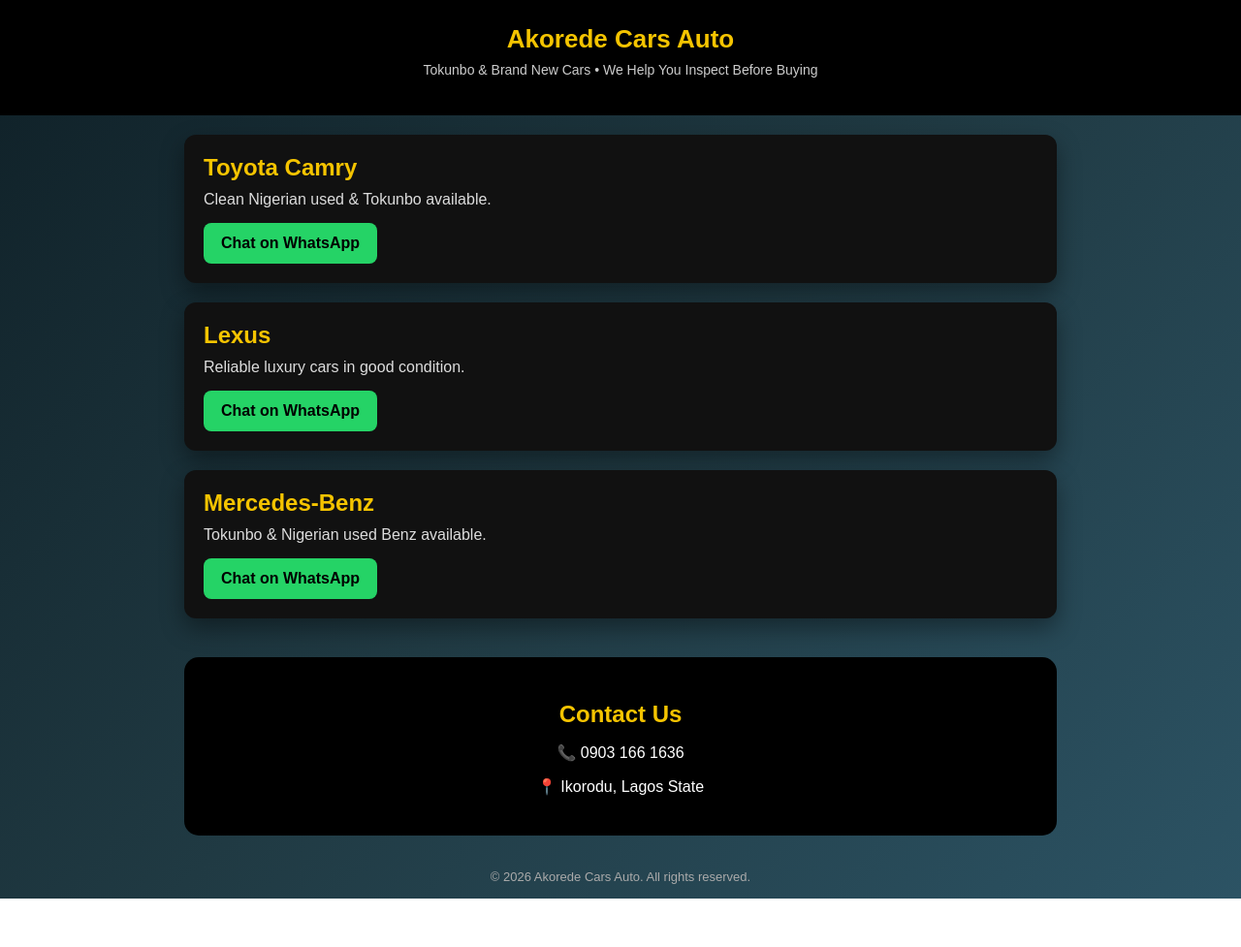
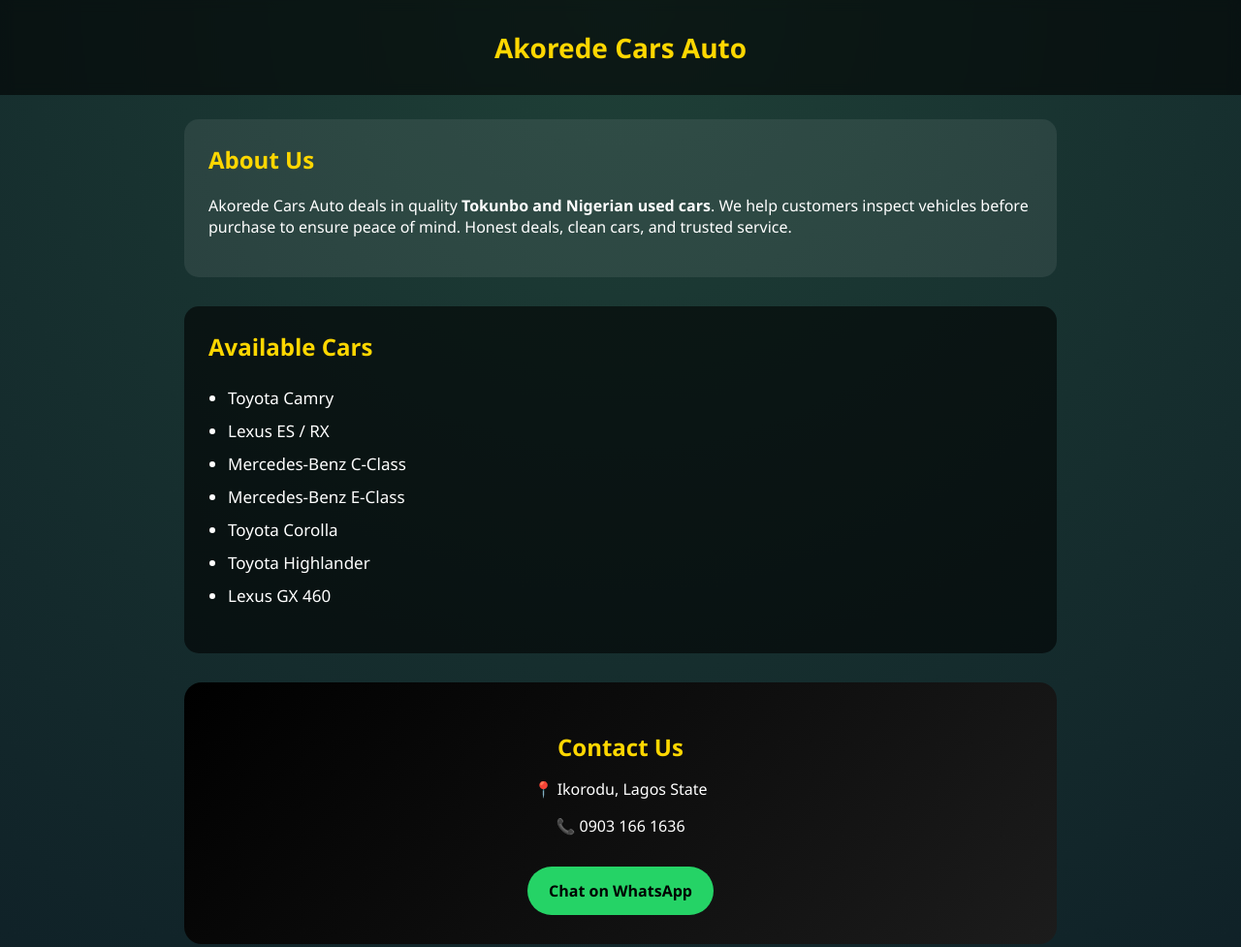
Before and after one commit to Akorede36/akorede36.github.io, a plain HTML site: page index.html in a window 1280 px wide. Shown: the top 977 px of the page at 97% size. Before the commit the page ends 927 px from the top, so only its background shows below. Drawn offline with Linux system fonts and the light colour scheme.

Commit message:
Update index.html

```diff
--- a/index.html
+++ b/index.html
@@ -8,81 +8,89 @@
   <style>
     body {
       margin: 0;
-      font-family: Arial, sans-serif;
-      background: linear-gradient(135deg, #0f2027, #203a43, #2c5364);
+      font-family: "Segoe UI", Arial, sans-serif;
+      background: radial-gradient(circle at top, #1f4037, #0f2027);
       color: #fff;
     }
 
     header {
-      padding: 25px;
+      padding: 30px 20px;
       text-align: center;
-      background: #000;
+      background: rgba(0,0,0,0.6);
+      backdrop-filter: blur(6px);
     }
 
     header h1 {
       margin: 0;
-      color: #f5c400;
-      font-size: 26px;
+      color: #ffd700;
+      font-size: 28px;
     }
 
-    header p {
-      margin-top: 8px;
-      font-size: 14px;
-      color: #ccc;
+    section {
+      max-width: 900px;
+      margin: auto;
+      padding: 25px;
     }
 
-    .container {
-      padding: 20px;
-      max-width: 900px;
-      margin: auto;
+    .about {
+      background: rgba(255,255,255,0.08);
+      border-radius: 15px;
+      padding: 25px;
+      margin-bottom: 30px;
     }
 
-    .car-card {
-      background: #111;
-      border-radius: 12px;
-      padding: 20px;
-      margin-bottom: 20px;
-      box-shadow: 0 10px 25px rgba(0,0,0,0.4);
+    .about h2 {
+      color: #ffd700;
+      margin-top: 0;
     }
 
-    .car-card h2 {
-      margin: 0 0 10px;
-      color: #f5c400;
+    .cars {
+      background: rgba(0,0,0,0.6);
+      border-radius: 15px;
+      padding: 25px;
+      margin-bottom: 30px;
     }
 
-    .car-card p {
-      margin: 0 0 15px;
-      color: #ddd;
+    .cars h2 {
+      color: #ffd700;
+      margin-top: 0;
+    }
+
+    ul {
+      padding-left: 20px;
+      line-height: 2;
+      font-size: 17px;
+    }
+
+    .contact {
+      background: linear-gradient(135deg, #000, #1c1c1c);
+      border-radius: 18px;
+      padding: 30px;
+      text-align: center;
+    }
+
+    .contact h2 {
+      color: #ffd700;
+      margin-bottom: 15px;
     }
 
     .whatsapp-btn {
       display: inline-block;
-      padding: 12px 18px;
+      margin-top: 15px;
+      padding: 14px 22px;
       background: #25d366;
       color: #000;
       text-decoration: none;
       font-weight: bold;
-      border-radius: 8px;
-    }
-
-    .contact {
-      background: #000;
-      padding: 25px;
-      border-radius: 15px;
-      text-align: center;
-      margin-top: 40px;
-    }
-
-    .contact h2 {
-      color: #f5c400;
-      margin-bottom: 15px;
+      border-radius: 30px;
+      font-size: 16px;
     }
 
     footer {
       text-align: center;
       padding: 15px;
       font-size: 13px;
-      color: #aaa;
+      color: #ccc;
     }
   </style>
 </head>
@@ -91,42 +99,45 @@
 
 <header>
   <h1>Akorede Cars Auto</h1>
-  <p>Tokunbo & Brand New Cars • We Help You Inspect Before Buying</p>
 </header>
 
-<div class="container">
+<section>
 
-  <div class="car-card">
-    <h2>Toyota Camry</h2>
-    <p>Clean Nigerian used & Tokunbo available.</p>
-    <a class="whatsapp-btn" href="https://wa.me/2349031661636" target="_blank">
-      Chat on WhatsApp
-    </a>
+  <div class="about">
+    <h2>About Us</h2>
+    <p>
+      Akorede Cars Auto deals in quality <b>Tokunbo and Nigerian used cars</b>.
+      We help customers inspect vehicles before purchase to ensure peace of mind.
+      Honest deals, clean cars, and trusted service.
+    </p>
   </div>
 
-  <div class="car-card">
-    <h2>Lexus</h2>
-    <p>Reliable luxury cars in good condition.</p>
-    <a class="whatsapp-btn" href="https://wa.me/2349031661636" target="_blank">
-      Chat on WhatsApp
-    </a>
-  </div>
-
-  <div class="car-card">
-    <h2>Mercedes-Benz</h2>
-    <p>Tokunbo & Nigerian used Benz available.</p>
-    <a class="whatsapp-btn" href="https://wa.me/2349031661636" target="_blank">
-      Chat on WhatsApp
-    </a>
+  <div class="cars">
+    <h2>Available Cars</h2>
+    <ul>
+      <li>Toyota Camry</li>
+      <li>Lexus ES / RX</li>
+      <li>Mercedes-Benz C-Class</li>
+      <li>Mercedes-Benz E-Class</li>
+      <li>Toyota Corolla</li>
+      <li>Toyota Highlander</li>
+      <li>Lexus GX 460</li>
+    </ul>
   </div>
 
   <div class="contact">
     <h2>Contact Us</h2>
+    <p>📍 Ikorodu, Lagos State</p>
     <p>📞 0903 166 1636</p>
-    <p>📍 Ikorodu, Lagos State</p>
+
+    <a class="whatsapp-btn"
+       href="https://wa.me/2349031661636"
+       target="_blank">
+       Chat on WhatsApp
+    </a>
   </div>
 
-</div>
+</section>
 
 <footer>
   © 2026 Akorede Cars Auto. All rights reserved.
```
